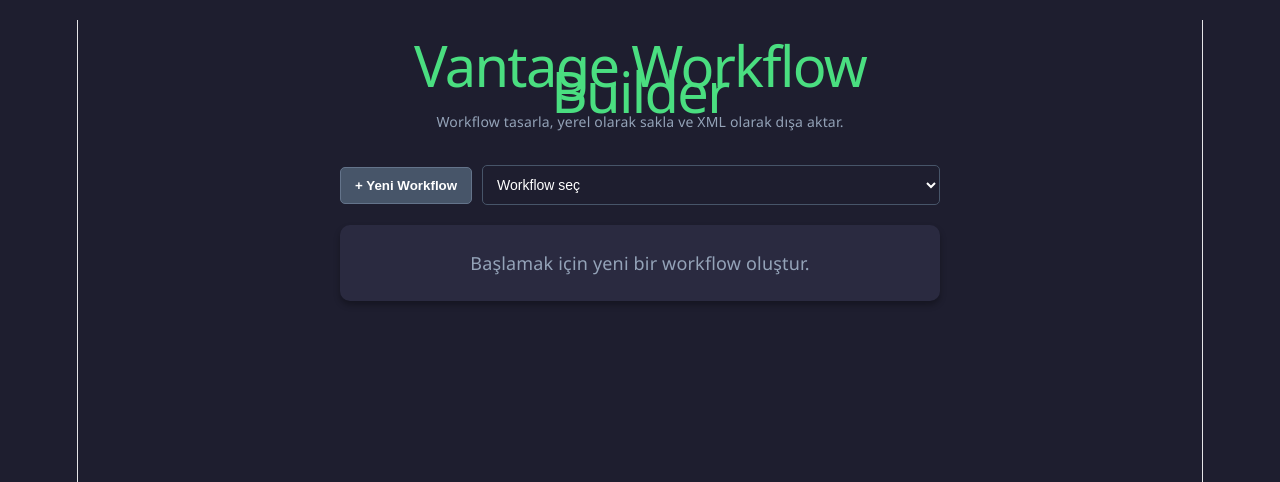
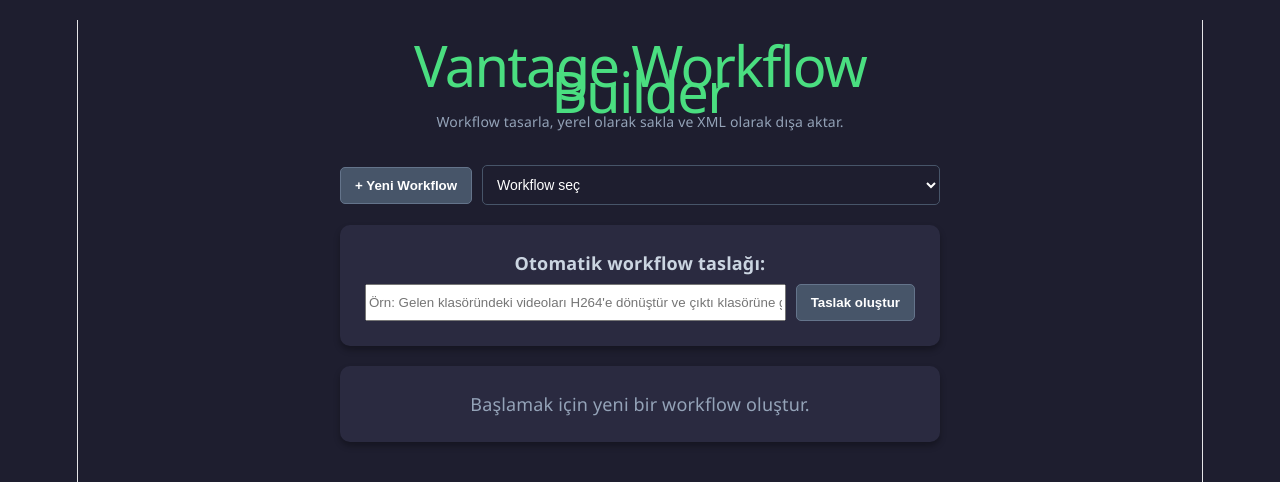
Before and after one commit to Ataberk-koc/vantage-workflow, a Vue app: page / in a window 1280 px wide. Shown: the top 482 px of the page. Built offline with nearby package versions, Linux system fonts and the light colour scheme.

Commit message:
Expose automatic workflow drafting in UI

```diff
--- a/src/App.vue
+++ b/src/App.vue
@@ -13,6 +13,14 @@
           {{ workflow.name }}
         </option>
       </select>
+    </div>
+
+    <div class="form-card prompt-card">
+      <label>Otomatik workflow taslağı:</label>
+      <div class="prompt-row">
+        <input v-model="workflowPrompt" type="text" placeholder="Örn: Gelen klasöründeki videoları H264'e dönüştür ve çıktı klasörüne gönder" @keyup.enter="generateDraft" />
+        <button class="secondary-btn" @click="generateDraft" :disabled="isLoading">Taslak oluştur</button>
+      </div>
     </div>
 
     <div v-if="currentWorkflow" class="form-card">
@@ -69,6 +77,7 @@
 const isLoading = ref(false);
 const message = ref('');
 const isSuccess = ref(false);
+const workflowPrompt = ref('');
 
 const createAction = () => ({
   id: crypto.randomUUID(),
@@ -121,6 +130,32 @@
   } catch (error) {
     message.value = error.message;
     isSuccess.value = false;
+  }
+};
+
+const generateDraft = async () => {
+  if (!workflowPrompt.value.trim()) {
+    message.value = 'Taslak oluşturmak için bir açıklama yazın.';
+    isSuccess.value = false;
+    return;
+  }
+
+  try {
+    ensureElectron();
+    isLoading.value = true;
+    const result = await window.electronAPI.generateWorkflow(workflowPrompt.value);
+    if (!result.success) throw new Error(result.error);
+
+    workflows.value.push(result.workflow);
+    currentWorkflow.value = result.workflow;
+    selectedWorkflowId.value = result.workflow.id;
+    message.value = 'Workflow taslağı oluşturuldu. Klasör yollarını kontrol edip kaydedin.';
+    isSuccess.value = true;
+  } catch (error) {
+    message.value = error.message;
+    isSuccess.value = false;
+  } finally {
+    isLoading.value = false;
   }
 };
 
@@ -218,6 +253,22 @@
   gap: 10px;
   align-items: center;
   margin-bottom: 20px;
+}
+.prompt-card {
+  margin-bottom: 20px;
+}
+.prompt-card label {
+  display: block;
+  margin-bottom: 8px;
+  color: #cbd5e1;
+  font-weight: bold;
+}
+.prompt-row {
+  display: flex;
+  gap: 10px;
+}
+.prompt-row input {
+  flex: 1;
 }
 .toolbar select,
 .form-group select {
```
